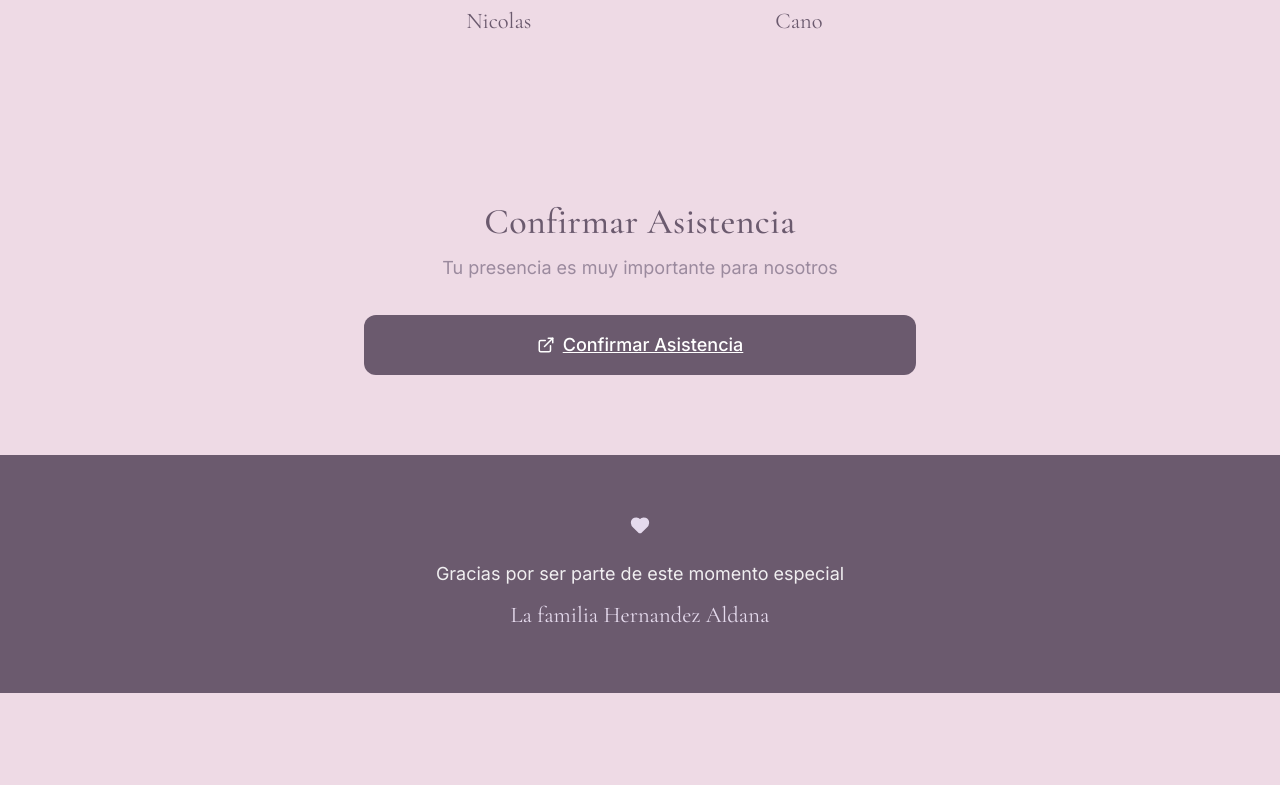
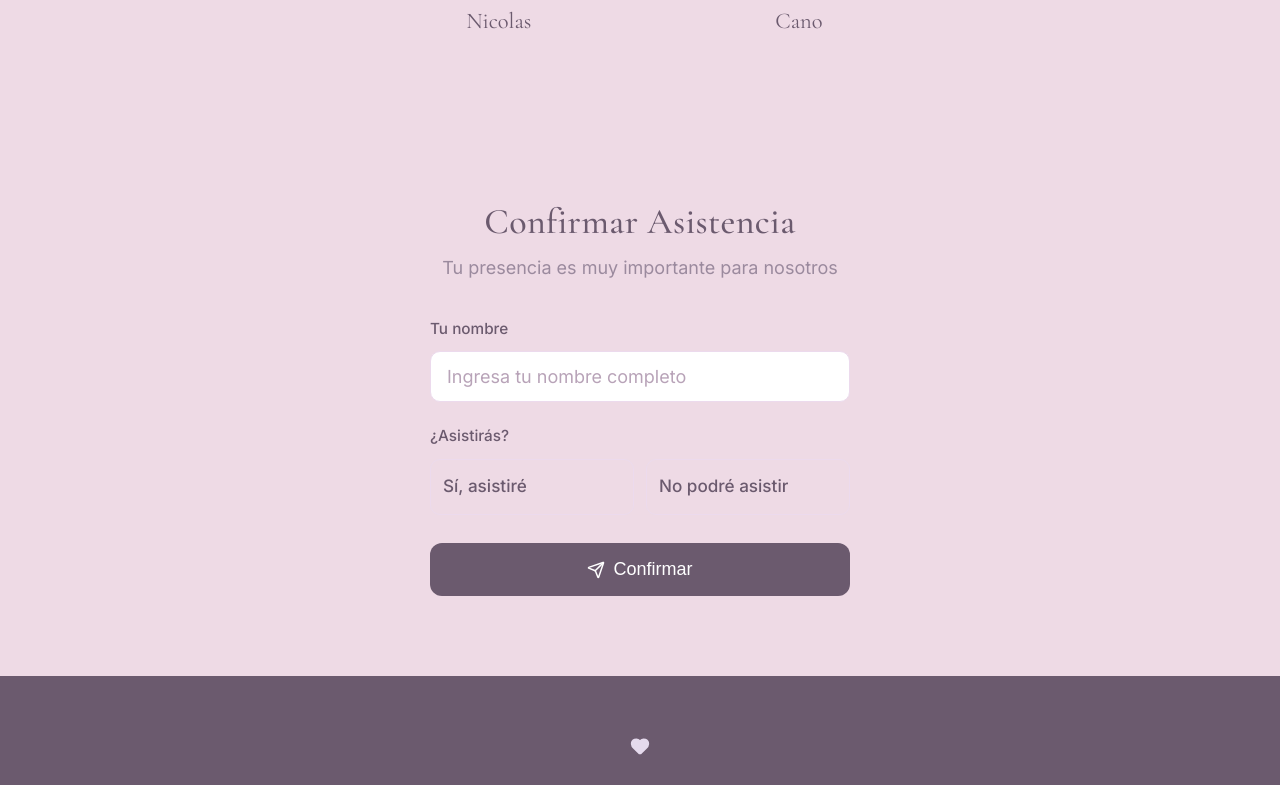
Before and after one commit to Adneil3004/EmilyBBshowerinvite, a React (Vite) app: page / in a window 1280 px wide. Shown: the part 1689-2474 px from the top of the page. Before the commit the page ends 2382 px from the top, so only its background shows below. Built offline with nearby package versions, Linux system fonts and the light colour scheme.

Commit message:
feat: replace RSVP with Formspree form (name + confirmation)

```diff
--- a/package.json
+++ b/package.json
@@ -10,6 +10,7 @@
     "preview": "vite preview"
   },
   "dependencies": {
+    "@formspree/react": "^3.0.0",
     "framer-motion": "^12.42.2",
     "lucide-react": "^1.26.0",
     "react": "^19.2.7",
--- a/src/components/RSVP.css
+++ b/src/components/RSVP.css
@@ -82,7 +82,7 @@
   border-color: var(--gold);
 }
 
-.radio-option.selected {
+.radio-option:has(input:checked) {
   background: var(--gold);
   border-color: var(--gold);
   color: var(--white);
@@ -94,6 +94,17 @@
 
 .radio-option span {
   font-size: 0.95rem;
+}
+
+.submit-btn:disabled {
+  opacity: 0.6;
+  cursor: not-allowed;
+}
+
+.form-errors {
+  color: #c0392b;
+  font-size: 0.8rem;
+  margin-top: 4px;
 }
 
 .submit-btn {
--- a/src/components/RSVP.jsx
+++ b/src/components/RSVP.jsx
@@ -1,10 +1,30 @@
 import { motion } from 'framer-motion';
-import { ExternalLink } from 'lucide-react';
+import { useForm, ValidationError } from '@formspree/react';
+import { Send, CheckCircle } from 'lucide-react';
 import './RSVP.css';
 
-const GOOGLE_FORM_URL = 'https://forms.gle/45gQfYBdyuBpQde49';
+export default function RSVP() {
+  const [state, handleSubmit] = useForm('mlgqoeav');
 
-export default function RSVP() {
+  if (state.succeeded) {
+    return (
+      <section className="rsvp section">
+        <motion.div
+          className="container"
+          initial={{ opacity: 0, scale: 0.9 }}
+          animate={{ opacity: 1, scale: 1 }}
+          transition={{ duration: 0.5 }}
+        >
+          <div className="rsvp-success">
+            <CheckCircle size={48} className="success-icon" />
+            <h3>¡Gracias por confirmar!</h3>
+            <p>Tu respuesta ha sido registrada</p>
+          </div>
+        </motion.div>
+      </section>
+    );
+  }
+
   return (
     <section className="rsvp section">
       <motion.div
@@ -17,17 +37,45 @@ export default function RSVP() {
         <h2 className="rsvp-title">Confirmar Asistencia</h2>
         <p className="rsvp-subtitle">Tu presencia es muy importante para nosotros</p>
 
-        <motion.a
-          href={GOOGLE_FORM_URL}
-          target="_blank"
-          rel="noopener noreferrer"
-          className="submit-btn"
-          whileHover={{ scale: 1.02 }}
-          whileTap={{ scale: 0.98 }}
-        >
-          <ExternalLink size={18} />
-          Confirmar Asistencia
-        </motion.a>
+        <form onSubmit={handleSubmit} className="rsvp-form">
+          <div className="form-group">
+            <label htmlFor="name">Tu nombre</label>
+            <input
+              type="text"
+              id="name"
+              name="name"
+              required
+              placeholder="Ingresa tu nombre completo"
+            />
+            <ValidationError field="name" errors={state.errors} />
+          </div>
+
+          <div className="form-group">
+            <label>¿Asistirás?</label>
+            <div className="radio-group">
+              <label className="radio-option">
+                <input type="radio" name="asistencia" value="Sí, asistiré" required />
+                <span>Sí, asistiré</span>
+              </label>
+              <label className="radio-option">
+                <input type="radio" name="asistencia" value="No podré asistir" />
+                <span>No podré asistir</span>
+              </label>
+            </div>
+            <ValidationError field="asistencia" errors={state.errors} />
+          </div>
+
+          <motion.button
+            type="submit"
+            className="submit-btn"
+            disabled={state.submitting}
+            whileHover={{ scale: 1.02 }}
+            whileTap={{ scale: 0.98 }}
+          >
+            <Send size={18} />
+            {state.submitting ? 'Enviando...' : 'Confirmar'}
+          </motion.button>
+        </form>
       </motion.div>
     </section>
   );
```
Also changed, not shown: 1 other file (tests, documents, lock files or other folders).
